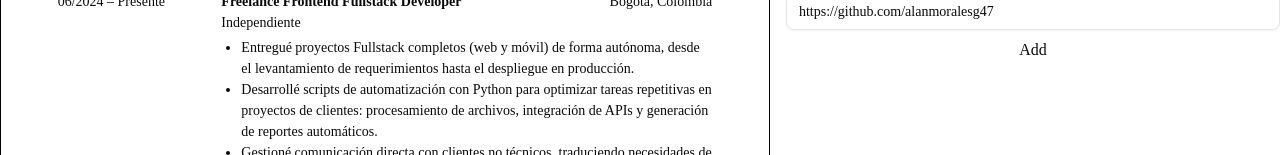
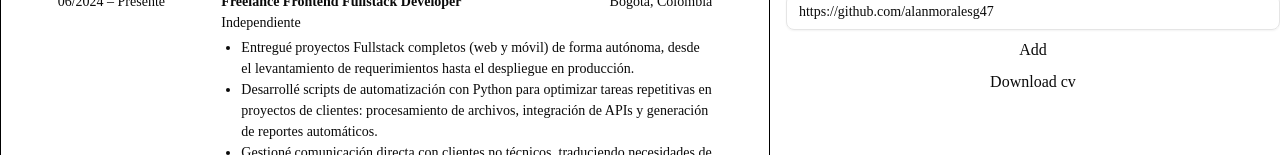
Before and after one commit to AlanMorales27/cv_creator, a Next.js app: page / in a window 1280 px wide. Shown: the part 645-800 px from the top of the page. Built offline with nearby package versions, Linux system fonts and the light colour scheme.

Commit message:
feat: add DownloadCvButton component and update home page layout with section management controls

```diff
--- /dev/null
+++ b/app/components/DownloadCvButton.tsx
@@ -0,0 +1,13 @@
+import useCvStore from "@/lib/store/cvStore"
+
+export default function DownloadCvButton() {
+
+    const cvData = useCvStore(state => state)
+
+    const downloadCv = async () => {
+
+    }
+
+    return <button> Download cv </button>
+
+}
--- a/app/page.tsx
+++ b/app/page.tsx
@@ -29,6 +29,9 @@ export default function Home() {
       }}>
         Add
       </button>
+        <button>
+          Download cv
+        </button>
       </div>
     </div>
   );
```
